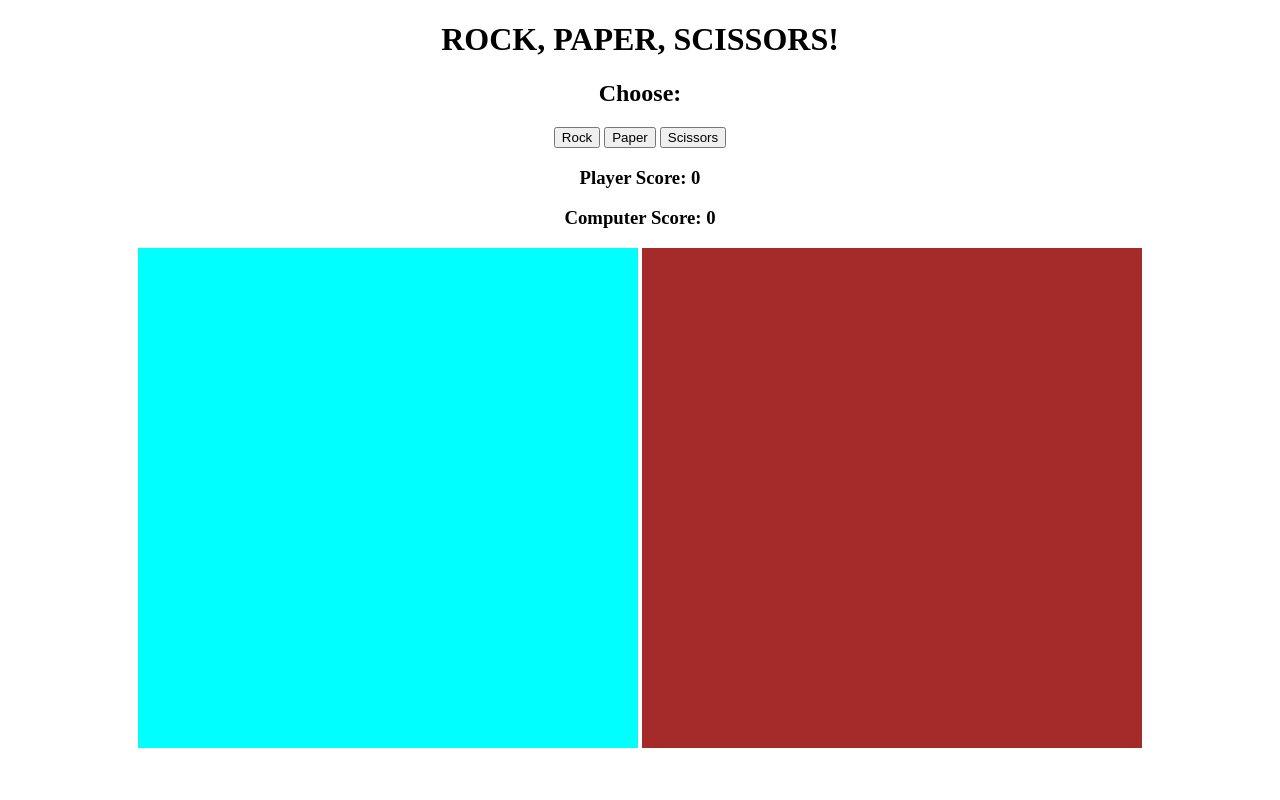
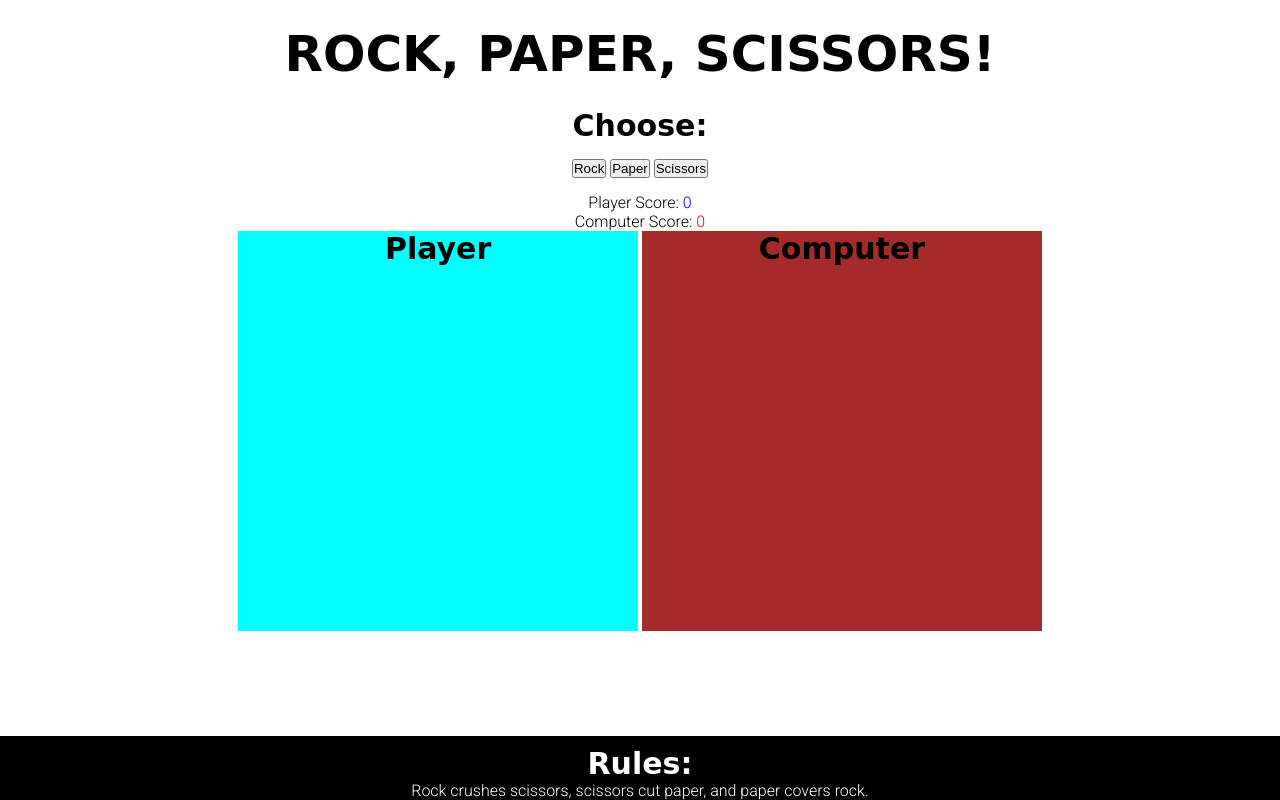
Before and after one commit to LucaNoah/rock-paper-scissors, a plain HTML site: page index.html in a window 1280 px wide. Drawn offline with Linux system fonts and the light colour scheme; a web font is replaced by a local one.

Commit message:
add semantic html & add css style for the page

```diff
--- a/assets/css/style.css
+++ b/assets/css/style.css
@@ -1,19 +1,73 @@
+/*google fonts*/
+@import url('https://fonts.googleapis.com/css2?family=Grape+Nuts&family=Roboto:wght@300&display=swap');
+
+* {
+  margin: 0;
+  padding: 0;
+}
+
 body {
+  font-family: 'Roboto', sans-serif;
+  font-weight: 300;
+  color: black;
   text-align: center;
 }
 
-#player1 {
-  background-color: aqua;
-  width: 500px;
-  height: 500px;
+h2 {
+  font-family: 'Grape Nuts', cursive;
+  font-size: 30px;
+}
+
+/*page heading*/
+h1 {
+  font-family: 'Grape Nuts', cursive;
+  font-size: 50px;
+  margin: 25px 0;
+}
+
+/*main/game section*/
+.choose h2 {
+  margin: 15px 0;
+}
+
+.choose button {
+  margin-bottom: 15px;
+}
+
+#playerScore {
+  color: blue;
+}
+
+#computerScore {
+  color: red;
+}
+
+#player1-outer {
+  background-color: #00ffff;
+  width: 400px;
+  height: 400px;
   display: inline-block;
   text-align: center;
 }
 
-#player2 {
-  background-color: brown;
-  width: 500px;
-  height: 500px;
+#player2-outer {
+  background-color: #a52a2a;
+  width: 400px;
+  height: 400px;
   display: inline-block;
   text-align: center;
 }
+
+/*page footer*/
+footer h2 {
+  margin-top: 10px;
+}
+footer {
+  background-color: black;
+  color: white;
+  position: fixed;
+  left: 0;
+  bottom: 0;
+  width: 100%;
+  height: 8%;
+}
--- a/index.html
+++ b/index.html
@@ -9,31 +9,44 @@
   <title>Document</title>
 </head>
 <body>
+  <!--page heading-->
   <header>
     <h1 class="heading">ROCK, PAPER, SCISSORS!</h1>
   </header>
-
-  <div class="choose">
+  <!--main/game section-->
+  <main>
+    <section class="choose">
       <h2>Choose:</h2>
       <button data-type="rock" class="btn-choose">Rock</button>
       <button data-type="paper" class="btn-choose">Paper</button>
       <button data-type="scissors" class="btn-choose">Scissors</button>
+    </section>
+
+    <section id="score">
+      <p>Player Score: <span id="playerScore">0</span></p>
+      <p>Computer Score: <span id="computerScore">0</span></p>
+    </section>
+
+    <section class="game">
+      <div id="player1-outer">
+        <h2>Player</h2>
+        <div id="player1"></div>
       </div>
-
-  <div id="score">
-    <h3>Player Score: <span id="playerScore">0</span></h3>
-    <h3>Computer Score: <span id="computerScore">0</span></h3>
-  </div>
-
-  <div class="game">
-    <div id="player1"></div>
+      <div id="player2-outer">
+        <h2>Computer</h2>
         <div id="player2"></div>
       </div>
+    </section>
 
-  <div class="winner">
+    <section class="winner">
       <h2 id="winner"></h2>
-  </div>
-
+    </section>
+  </main>
+  <!--page footer-->
+  <footer>
+    <h2>Rules:</h2>
+    <p>Rock crushes scissors, scissors cut paper, and paper covers rock.</p>
+  </footer>
   <script src="assets/js/script.js"></script>
 </body>
 </html>
```
Lines whose indentation alone changed are shown as unchanged.
